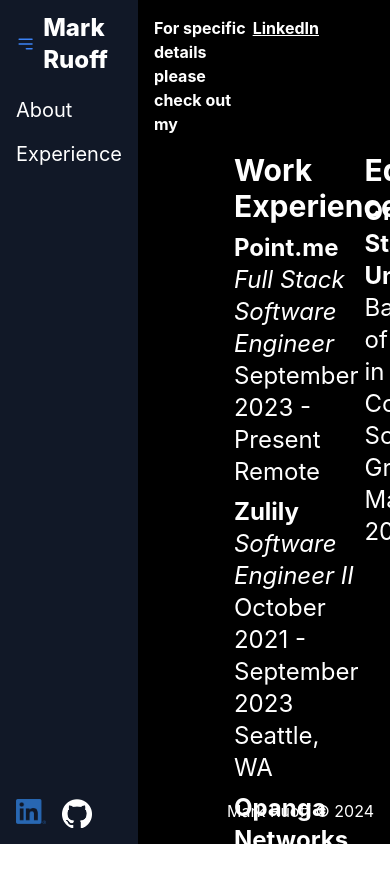
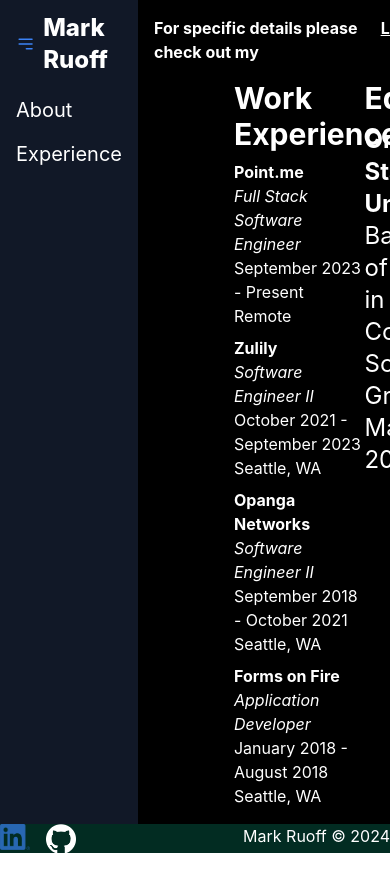
Before and after one commit to mrkruoff/personal_site, a React (Create React App) app: page / in a window 390 px wide. Both pictures are taken after a click on the element "Experience". Shown: the top 892 px of the page. After the commit the page ends 853 px from the top, so only its background shows below. Built offline with nearby package versions, Linux system fonts and the light colour scheme.

Commit message:
Some formatting/color changes to help with the mobile view

```diff
--- a/src/App.js
+++ b/src/App.js
@@ -1,5 +1,4 @@
 import "./App.css";
-import Footer from "./components/footer";
 import Body from "./components/body";
 import { useState } from "react";
 import Sidebar from "./components/sidebar";
@@ -7,10 +6,9 @@
 const App = () => {
   const [page, setPage] = useState("about");
   return (
-    <div className="flex h-screen bg-black">
+    <div className="flex md:h-screen bg-black">
       <Sidebar setPage={setPage} />
       <Body page={page} />
-      <Footer />
     </div>
   );
 };
--- a/src/components/about.jsx
+++ b/src/components/about.jsx
@@ -2,7 +2,7 @@
 
 const About = () => {
   return (
-    <div className="">
+    <div>
       <img
         src={me}
         alt="Mark Ruoff"
@@ -10,7 +10,7 @@
         width="300"
         height="300"
       />
-      <div className="space-y-16 text-3xl text-pretty">
+      <div className="space-y-16 md:text-3xl text-pretty">
         <p>
           Hi my name is <strong>Mark Ruoff</strong> a seasoned software
           developer with extensive full-stack expertise. Graduating in 2018 with
--- a/src/components/body.jsx
+++ b/src/components/body.jsx
@@ -1,11 +1,13 @@
 import Experience from "./experience";
 import About from "./about";
+import Footer from "./footer";
 
 function Body({ page }) {
   return (
-    <div className="p-4 h-full text-white w-5/6">
+    <div className="p-4 md:h-full text-white w-5/6">
       {page === "about" && <About />}
       {page === "experience" && <Experience />}
+      <Footer />
     </div>
   );
 }
--- a/src/components/experience.jsx
+++ b/src/components/experience.jsx
@@ -1,11 +1,35 @@
 import WorkExperience from "./workExperience";
 import Education from "./education";
+// function Experience() {
+//   return (
+//     <>
+//       <strong className="flex justify-center mr-32">
+//         For specific details please check out my&nbsp;
+//         <a
+//           className="underline"
+//           href="https://www.linkedin.com/in/mark-ruoff-63624044/"
+//         >
+//           LinkedIn
+//         </a>
+//       </strong>
+//       <div className="sm:flex sm:flex-row sm:mt-4 sm:m-4">
+//         <div className="w-full sm:w-1/2 ml-16">
+//           <WorkExperience />
+//         </div>
+//         <div className="w-full sm:w-1/2">
+//           <Education />
+//         </div>
+//       </div>
+//     </>
+//   );
+// }
+// export default Experience;
 
 function Experience() {
   return (
     <>
-      <div className="flex flex-col shrink-0">
-        <strong className="flex justify-center mr-32">
+      <div className="">
+        <strong className="flex justify-center mr-32 w-full">
           For specific details please check out my&nbsp;
           <a
             className="underline"
@@ -14,7 +38,7 @@
             LinkedIn
           </a>
         </strong>
-        <div className="flex flex-row mt-4 m-4">
+        <div className="flex flex-row mt-4 m-4 ">
           <div className="w-1/2 ml-16">
             <WorkExperience />
           </div>
--- a/src/components/experienceCard.jsx
+++ b/src/components/experienceCard.jsx
@@ -1,6 +1,6 @@
 const ExperienceCard = ({ company, position, duration, location }) => {
   return (
-    <div className="text-2xl">
+    <div className="md:text-2xl">
       <h3>
         <strong>{company}</strong>
       </h3>
--- a/src/components/footer.jsx
+++ b/src/components/footer.jsx
@@ -4,7 +4,7 @@
   var year = new Date().getFullYear();
 
   return (
-    <footer class="absolute flex flex-row justify-between inset-x-0 bottom-0  p-4">
+    <footer className="absolute flex flex-row justify-between inset-x-0 md:bottom-0 bg-emerald-950  md:p-4">
       {" "}
       <Connenctions />
       <div class="text-center text-white">
--- a/src/components/sidebar.jsx
+++ b/src/components/sidebar.jsx
@@ -8,7 +8,7 @@
   };
 
   return (
-    <div className="bg-gray-900 text-white w-64 h-full flex flex-col w-1/6">
+    <div className="bg-gray-900 text-white w-64 h-auto flex flex-col w-1/6">
       <div className="flex items-center space-x-2 px-4 py-3">
         <svg
           xmlns="http://www.w3.org/2000/svg"
```
